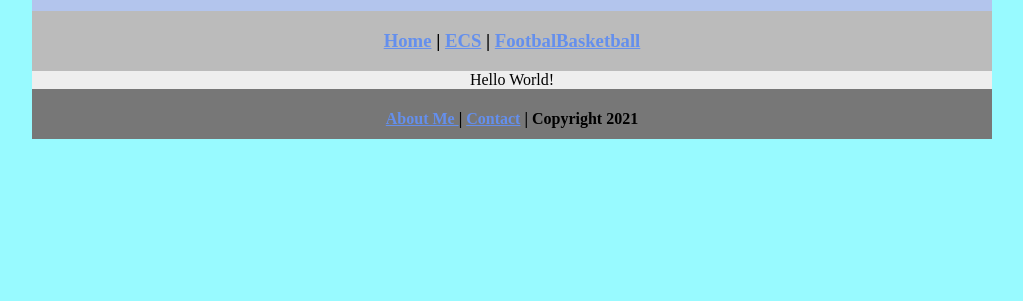
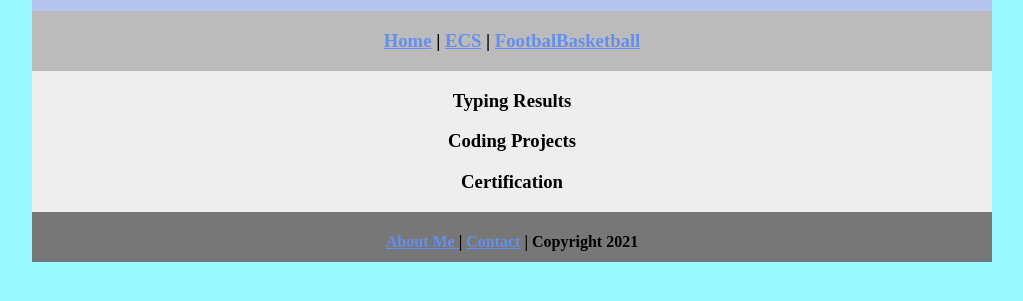
Before and after one commit to JoshuaM522/ecsportfolio, a plain HTML site: page ecs/index.html in a window 1280 px wide. Shown: the part 69-370 px from the top of the page, without its empty margins (128-1151 px from the left). Drawn offline with Linux system fonts and the light colour scheme.

Commit message:
Update index.html

```diff
--- a/ecs/index.html
+++ b/ecs/index.html
@@ -15,7 +15,10 @@
     <h3><a href="index.html">Home</a> | <a href="index.html">ECS</a> | <a href="../footballbasketball/index.html">FootbalBasketball</a>
   </div>
   <div class="content">
-	  Hello World!
+	  <h3>Typing Results</h3>
+
+	  <h3>Coding Projects</h3>
+	  <h3>Certification</h3>
   </div>
   <div class="footer">
     <h4><a href="../aboutme.html">About Me </a> | <a href="mailto:409850@graniteschools.org">Contact</a> | Copyright 2021</h4>
```
